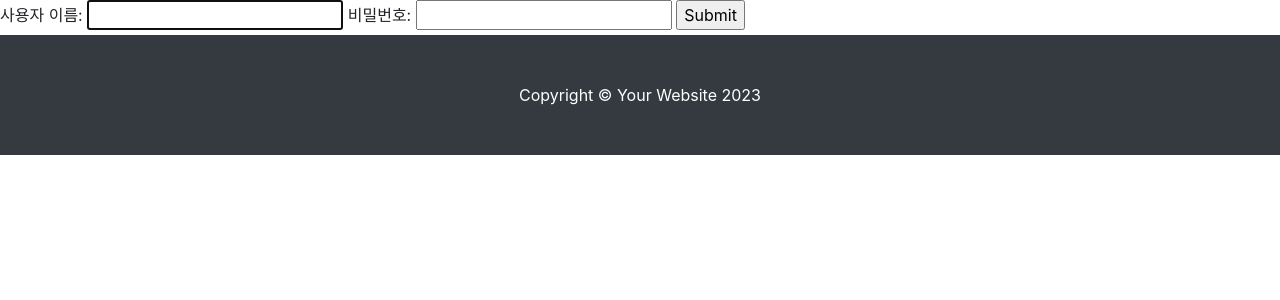
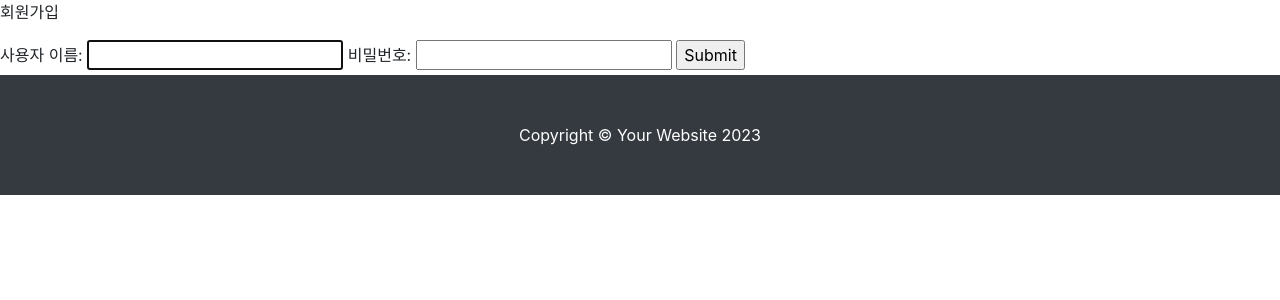
Before and after one commit to projectmiluju/comento_site, a Django app: page /accounts/signup/ in a window 1280 px wide. Shown: the part 56-356 px from the top of the page. Run offline with Django 4.2, Linux system fonts and the light colour scheme; some libraries are stand-ins or nearby versions.

Commit message:
feat(회원가입): 실험중

```diff
--- a/myproject/templates/accounts/signup.html
+++ b/myproject/templates/accounts/signup.html
@@ -38,7 +38,7 @@
 
 <form action="/your-name/" method="post">
     {% csrf_token %}
-
+<p>회원가입</p>
     {{ form }}
     <input type="submit" value="Submit">
 </form>
```
